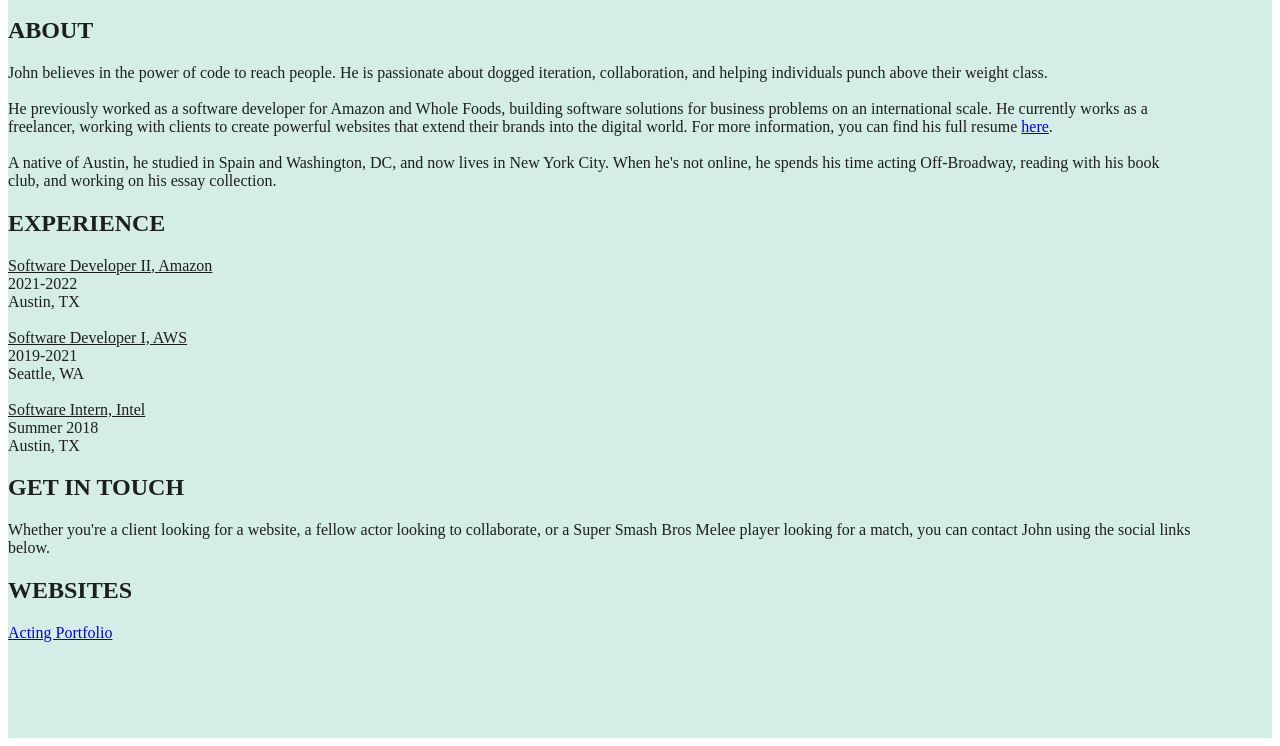
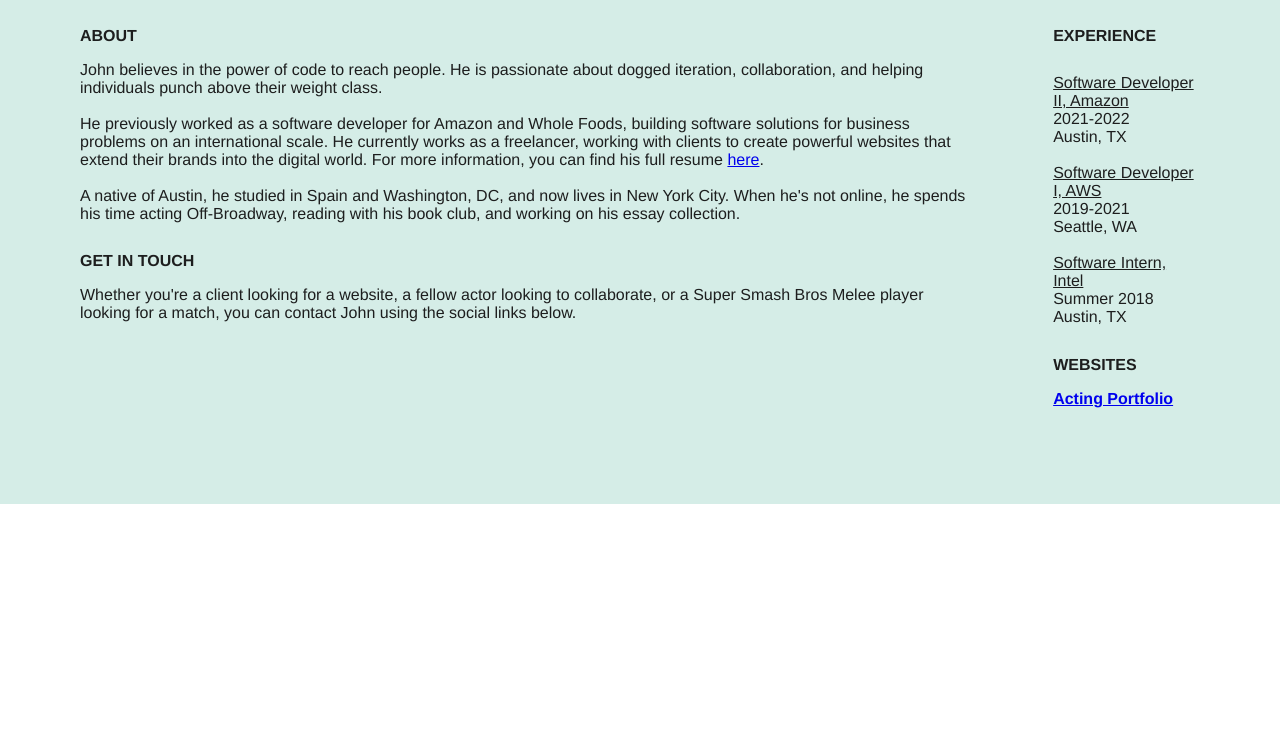
Before and after one commit to jachan/devsite, a plain HTML site: page index.html in a window 1280 px wide. Shown: the part 256-1002 px from the top of the page. After the commit the page ends 800 px from the top, so only its background shows below. Drawn offline with Linux system fonts and the light colour scheme; a web font is replaced by a local one.

Commit message:
Rewrote index.html using raw HTML/CSS

```diff
--- a/index.html
+++ b/index.html
@@ -1,69 +1,67 @@
-<!-- wp:group {"align":"full","style":{"color":{"background":"#D5EDE7","text":"#1d1e1e"},"spacing":{"padding":{"top":"80px","bottom":"80px"}}},"layout":{"inherit":true,"type":"constrained"}} -->
+<head>
+    <meta charset="utf-8">
+    <link rel="stylesheet"
+          href="https://fonts.googleapis.com/css?family=Helvetica+Neue">
+    <style>
+      body {
+        font-style: light;
+        font-family: 'Helvetica Neue';
+        margin: 0;
+        padding: 0;
+      }
+      html {
+        margin: 0;
+        padding: 0;
+      }
+      .has-small-font-size {
+        font-size: 16px;
+      }
+      .has-normal-font-size {
+        font-size: 16px;
+      }
+
+    </style>
+
+</head>
 <div class="wp-block-group alignfull has-text-color has-background" style="color:#1d1e1e;background-color:#D5EDE7;padding-top:80px;padding-bottom:80px"><!-- wp:columns {"align":"wide"} -->
-<div class="wp-block-columns alignwide"><!-- wp:column {"width":"66.66%","style":{"spacing":{"padding":{"right":"80px"}}}} -->
-<div class="wp-block-column" style="padding-right:80px;flex-basis:66.66%"><!-- wp:heading {"style":{"typography":{"fontSize":"72px","lineHeight":"1.1"},"spacing":{"margin":{"bottom":"0px"}}}} -->
-<h2 class="wp-block-heading" style="margin-bottom:0px;font-size:72px;line-height:1.1">John Chan</h2>
-<!-- /wp:heading -->
+<div class="wp-block-columns alignwide" style="display:flex; flex-direction: row">
+<div class="main-column" style="justify-content:center;padding-left:80px;padding-right:80px">
+<h2 style="margin-bottom:0px;font-size:72px;line-height:1.1">John Chan</h2>
+<p style="margin-top:8px; font-size:20px">Software Developer</p>
+<div class="non-title-content" style="display:flex; flex-direction:row">
+<div class="first-column" style="display:flex; flex-direction: column; flex-basis:66:66%">
+    <div class="about-section" style="padding-right:80px;flex-basis:66.66%">
+        <h2 class="wp-block-heading has-normal-font-size" style="text-transform:uppercase"><strong>About</strong></h2>
 
-<!-- wp:paragraph {"style":{"spacing":{"margin":{"top":"8px"}}},"fontSize":"small"} -->
-<p class="has-small-font-size" style="margin-top:8px">Software Developer</p>
-<!-- /wp:paragraph --></div>
-<!-- /wp:column --></div>
-<!-- /wp:columns -->
+        <p class="has-small-font-size">John believes in the power of code to reach people. He is passionate about dogged iteration, collaboration, and helping individuals punch above their weight class.<br><br>He previously worked as a software developer for Amazon and Whole Foods, building software solutions for business problems on an international scale. He currently works as a freelancer, working with clients to create powerful websites that extend their brands into the digital world. For more information, you can find his full resume <a href="https://john-chan-resume.tiiny.site/">here</a>.<br><br>A native of Austin, he studied in Spain and Washington, DC, and now lives in New York City. When he's not online, he spends his time acting Off-Broadway, reading with his book club, and working on his essay collection.</p>
+    </div>
 
-<!-- wp:columns {"align":"wide","style":{"spacing":{"margin":{"top":"var:preset|spacing|70"}}}} -->
-<div class="wp-block-columns alignwide" style="margin-top:var(--wp--preset--spacing--70)"><!-- wp:column {"width":"66.66%","style":{"spacing":{"padding":{"right":"80px"}}}} -->
-<div class="wp-block-column" style="padding-right:80px;flex-basis:66.66%"><!-- wp:heading {"style":{"typography":{"textTransform":"uppercase"}},"fontSize":"small"} -->
-<h2 class="wp-block-heading has-small-font-size" style="text-transform:uppercase"><strong>About</strong></h2>
-<!-- /wp:heading -->
+<div class="contact-section" style="padding-right:80px;flex-basis:66.66%"><!-- wp:heading {"style":{"typography":{"textTransform":"uppercase"}},"fontSize":"small"} -->
+<h2 class="wp-block-heading has-normal-font-size" style="text-transform:uppercase"><strong>Get in touch</strong></h2>
+<p class="has-small-font-size">Whether you're a client looking for a website, a fellow actor looking to collaborate, or a Super Smash Bros Melee player looking for a match, you can contact John using the social links below.</p>
+<ul class="wp-block-social-links aligncenter has-icon-color has-icon-background-color">
+<!-- wp:social-link {"url":"https://twitter.com/johnaustinchan","service":"twitter"} /-->
+<!-- wp:social-link {"url":"https://www.linkedin.com/in/johnaustinchan/","service":"linkedin"} /-->
 
-<!-- wp:paragraph {"fontSize":"small"} -->
-<p class="has-small-font-size">John believes in the power of code to reach people. He is passionate about dogged iteration, collaboration, and helping individuals punch above their weight class.<br><br>He previously worked as a software developer for Amazon and Whole Foods, building software solutions for business problems on an international scale. He currently works as a freelancer, working with clients to create powerful websites that extend their brands into the digital world. For more information, you can find his full resume <a href="https://john-chan-resume.tiiny.site/">here</a>.<br><br>A native of Austin, he studied in Spain and Washington, DC, and now lives in New York City. When he's not online, he spends his time acting Off-Broadway, reading with his book club, and working on his essay collection.</p>
-<!-- /wp:paragraph --></div>
-<!-- /wp:column -->
+<!-- wp:social-link {"url":"john7chan@gmail.com","service":"mail"} /--></ul>
+<!-- /wp:social-links --></div>
+</div>
 
-<!-- wp:column {"width":"33.33%","style":{"spacing":{"padding":{"right":"80px"}}}} -->
-<div class="wp-block-column" style="padding-right:80px;flex-basis:33.33%"><!-- wp:heading {"style":{"typography":{"textTransform":"uppercase"}},"fontSize":"small"} -->
-<h2 class="wp-block-heading has-small-font-size" style="text-transform:uppercase"><strong>experience</strong></h2>
+
+<div class="second-column" style="display:flex; flex-direction: column;flex-basis:33.33%"><!-- wp:heading {"style":{"typography":{"textTransform":"uppercase"}},"fontSize":"small"} -->
+<h2 class="wp-block-heading has-normal-font-size" style="text-transform:uppercase"><strong>experience</strong></h2>
 <!-- /wp:heading -->
 
 <!-- wp:paragraph {"fontSize":"small"} -->
 <p class="has-small-font-size"><span style="text-decoration: underline">Software Developer II, Amazon</span><br>2021-2022<br>Austin, TX<br><span style="text-decoration: underline"><br>Software Developer I, AWS</span><br>2019-2021<br>Seattle, WA<br><br><span style="text-decoration: underline">Software Intern, Intel</span><br>Summer 2018<br>Austin, TX</p>
-<!-- /wp:paragraph --></div>
-<!-- /wp:column --></div>
-<!-- /wp:columns -->
-
-<!-- wp:columns {"align":"wide"} -->
-<div class="wp-block-columns alignwide"><!-- wp:column {"width":"66.66%","style":{"spacing":{"padding":{"right":"80px"}}}} -->
-<div class="wp-block-column" style="padding-right:80px;flex-basis:66.66%"><!-- wp:heading {"style":{"typography":{"textTransform":"uppercase"}},"fontSize":"small"} -->
-<h2 class="wp-block-heading has-small-font-size" style="text-transform:uppercase"><strong>Get in touch</strong></h2>
+<div class="portfolio-section">
+<h2 class="wp-block-heading has-normal-font-size" style="text-transform:uppercase"><strong>Websites</h2>
 <!-- /wp:heading -->
-
-<!-- wp:paragraph {"fontSize":"small"} -->
-<p class="has-small-font-size">Whether you're a client looking for a website, a fellow actor looking to collaborate, or a Super Smash Bros Melee player looking for a match, you can contact John using the social links below.</p>
-<!-- /wp:paragraph -->
-
-<!-- wp:social-links {"iconColor":"background","iconColorValue":"#FFFFFF","iconBackgroundColor":"foreground","iconBackgroundColorValue":"#000000","align":"center"} -->
-<ul class="wp-block-social-links aligncenter has-icon-color has-icon-background-color"><!-- wp:social-link {"url":"https://twitter.com/johnaustinchan","service":"twitter"} /-->
-
-<!-- wp:social-link {"url":"https://www.linkedin.com/in/johnaustinchan/","service":"linkedin"} /-->
-
-<!-- wp:social-link {"url":"john7chan@gmail.com","service":"mail"} /--></ul>
-<!-- /wp:social-links --></div>
-<!-- /wp:column -->
-
-<!-- wp:column {"width":"33.33%"} -->
-<div class="wp-block-column" style="flex-basis:33.33%"><!-- wp:heading {"style":{"typography":{"textTransform":"uppercase"}},"fontSize":"small"} -->
-<h2 class="wp-block-heading has-small-font-size" style="text-transform:uppercase"><strong>W</strong>Ebsites</h2>
-<!-- /wp:heading -->
-
 <!-- wp:paragraph {"fontSize":"small"} -->
 <p class="has-small-font-size"><a rel="noreferrer noopener" href="http://johnchan.online/" target="_blank">Acting Portfolio</a><br></p>
 <!-- /wp:paragraph -->
-
-<!-- wp:paragraph -->
-<p></p>
+</div>
 <!-- /wp:paragraph --></div>
-<!-- /wp:column --></div>
-<!-- /wp:columns --></div>
+</div>
 <!-- /wp:group -->
+</div>
```
